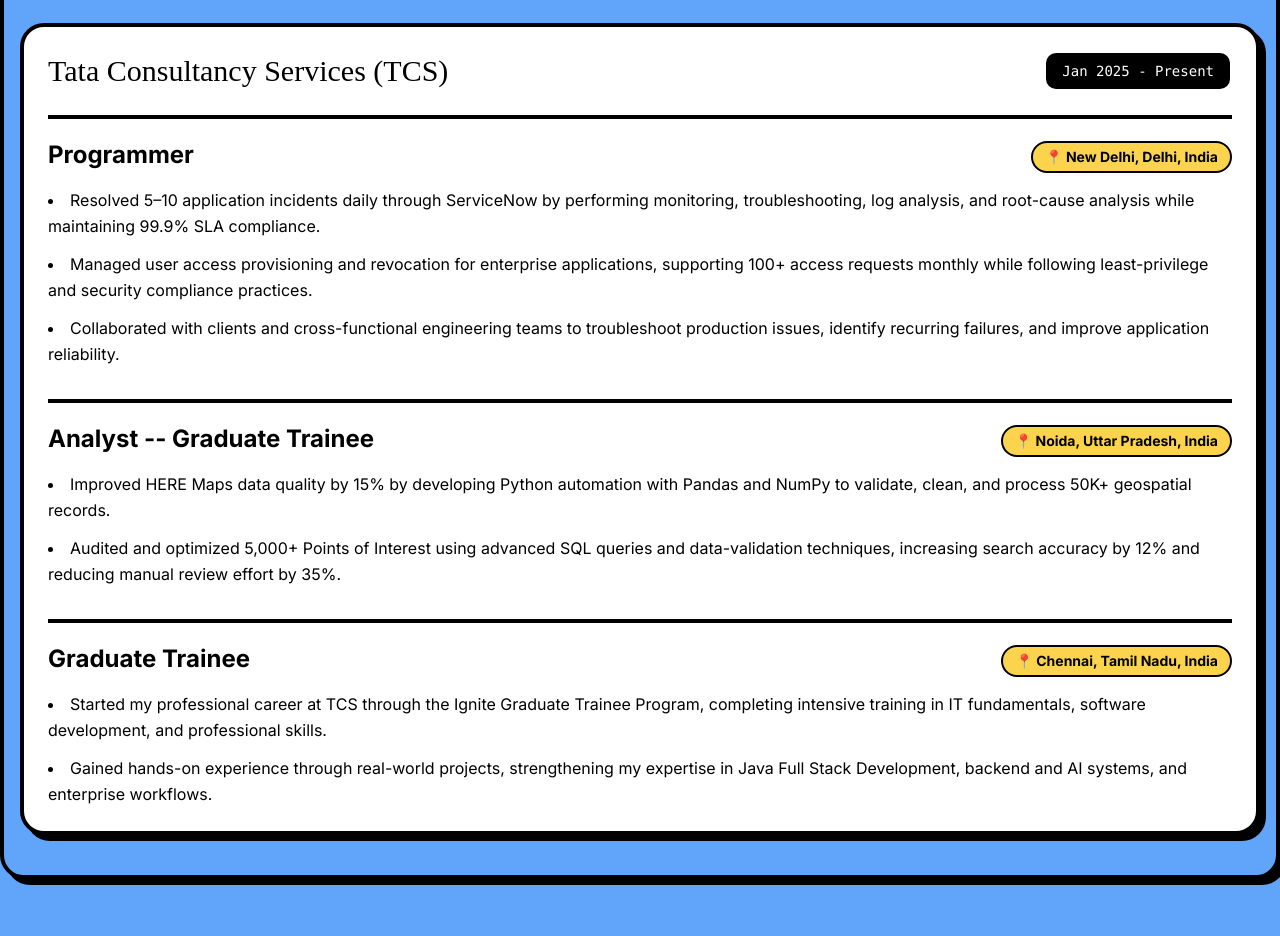
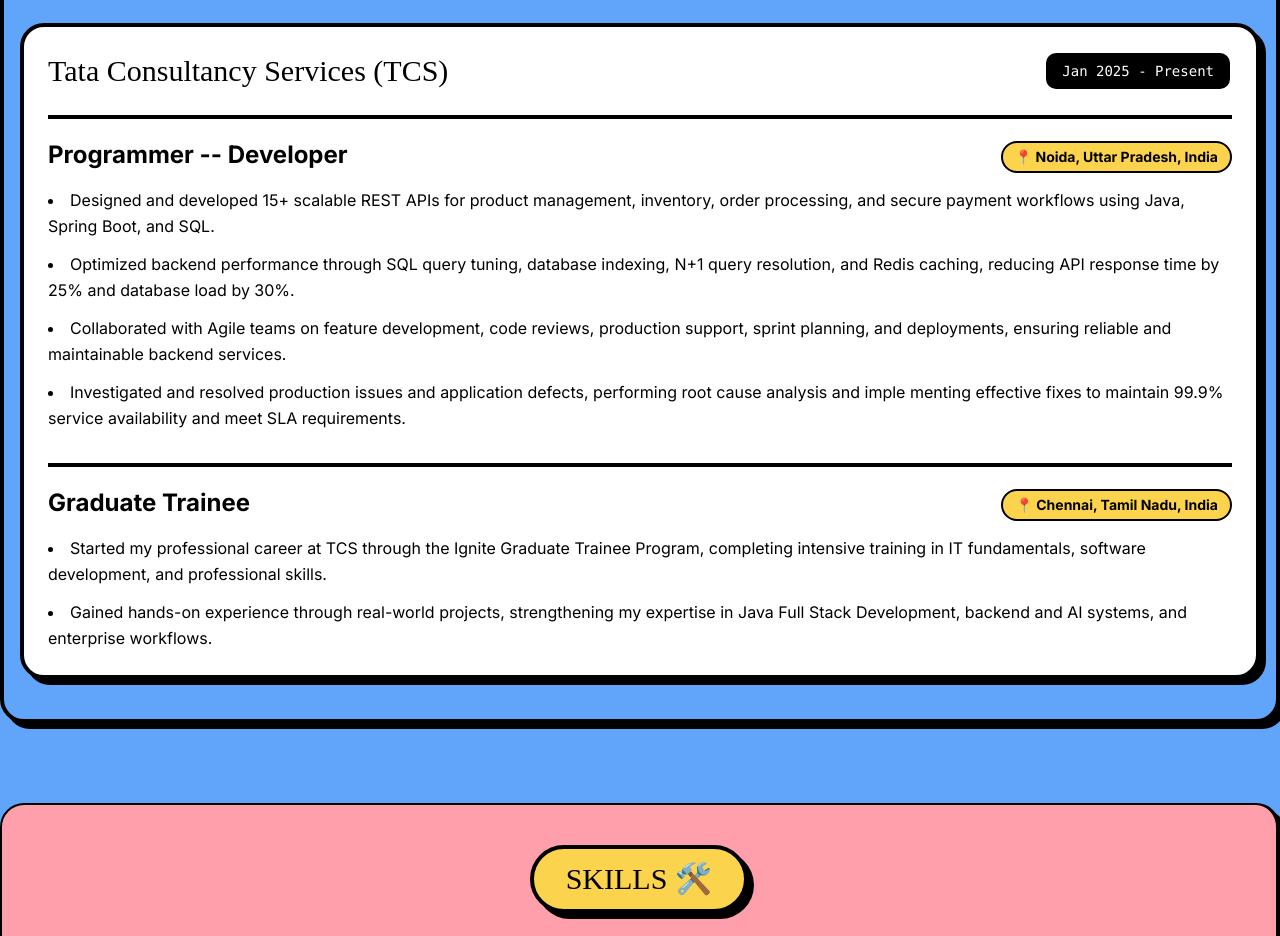
Before and after one commit to rajSunny5714/new-portfolio, a React (Vite) app: page / in a window 1280 px wide. Shown: the part 1460-2396 px from the top of the page. Built offline with nearby package versions, Linux system fonts and the light colour scheme; the HTML template or start-up script is replaced by a standard one; a web font is replaced by a local one.

Commit message:
Refactor Experience component with updated roles
Updated roles and responsibilities for the Programmer and Graduate Trainee positions at TCS. Adjusted layout and styling for improved readability.

```diff
--- a/src/components/sections/Experience.tsx
+++ b/src/components/sections/Experience.tsx
@@ -64,20 +64,13 @@ const Experience = () => {
       duration: 'Jan 2025 - Present',
       roles: [
         {
-          role: 'Programmer',
-          location: 'New Delhi, Delhi, India',
-          points: [
-            'Resolved 5–10 application incidents daily through ServiceNow by performing monitoring, troubleshooting, log analysis, and root-cause analysis while maintaining 99.9% SLA compliance.',
-            'Managed user access provisioning and revocation for enterprise applications, supporting 100+ access requests monthly while following least-privilege and security compliance practices.',
-            'Collaborated with clients and cross-functional engineering teams to troubleshoot production issues, identify recurring failures, and improve application reliability.',
-          ],
-        },
-        {
-          role: 'Analyst -- Graduate Trainee',
+          role: 'Programmer -- Developer',
           location: 'Noida, Uttar Pradesh, India',
           points: [
-            'Improved HERE Maps data quality by 15% by developing Python automation with Pandas and NumPy to validate, clean, and process 50K+ geospatial records.',
-            'Audited and optimized 5,000+ Points of Interest using advanced SQL queries and data-validation techniques, increasing search accuracy by 12% and reducing manual review effort by 35%.',
+            'Designed and developed 15+ scalable REST APIs for product management, inventory, order processing, and secure payment workflows using Java, Spring Boot, and SQL.',
+            'Optimized backend performance through SQL query tuning, database indexing, N+1 query resolution, and Redis caching, reducing API response time by 25% and database load by 30%.',
+            'Collaborated with Agile teams on feature development, code reviews, production support, sprint planning, and deployments, ensuring reliable and maintainable backend services.',
+            'Investigated and resolved production issues and application defects, performing root cause analysis and imple menting effective fixes to maintain 99.9% service availability and meet SLA requirements.',
           ],
         },
         {
```
